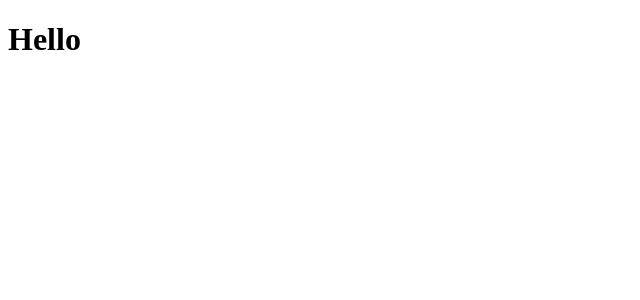
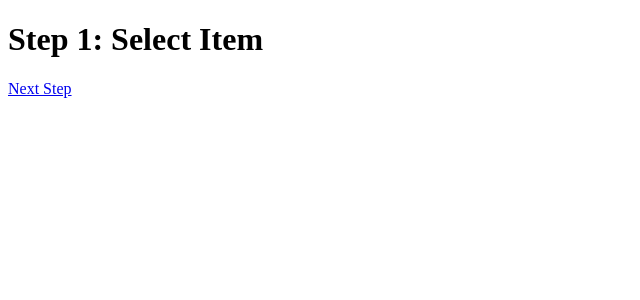
Before and after one commit to Kristian-kodehode/ecommerce-userflow, a React (Vite) app: page / in a window 1280 px wide. Shown: the top 300 px of the page, without its empty margins (0-640 px from the left). Built offline with nearby package versions, Linux system fonts and the light colour scheme.

Commit message:
no white screen anymore

```diff
--- a/src/App.jsx
+++ b/src/App.jsx
@@ -2,16 +2,20 @@ import { Routes, Route } from "react-router-dom";
 
 import "./App.css";
 
-import Step1 from "./routes/step1/step1.route.jsx";
-import Step2 from "./routes/step2/step2.route.jsx";
-import Step3 from "./routes/step3/step3.route.jsx";
-import Step4 from "./routes/step4/step4.route.jsx";
+import Step1 from "./routes/step1/step1.jsx";
+import Step2 from "./routes/step2/step2.jsx";
+import Step3 from "./routes/step3/step3.jsx";
+// import Step4 from "./routes/step4/step4.route.jsx";
 
 function App() {
   return (
-    <div>
-      <h1>Hello</h1>
-    </div>
+    <Routes>
+      <Route path="/" element={<Step1 />}>
+        <Route path="/step2" element={<Step2 />} />
+        <Route path="/step3" element={<Step3 />} />
+        {/* <Route path="/step4" element={<Step4 />} /> */}
+      </Route>
+    </Routes>
   );
 }
 
--- a/src/routes/step1/step1.route.jsx
+++ b/src/routes/step1/step1.jsx
@@ -6,7 +6,7 @@ const Step1 = () => {
     <div>
       <h1>Step 1: Select Item</h1>
       {/* Add your content for selecting an item here */}
-      <Link to="/item-added">Next Step</Link>
+      <Link to="/step2">Next Step</Link>
     </div>
   );
 };
--- a/src/routes/step2/step2.route.jsx
+++ b/src/routes/step2/step2.jsx
@@ -6,7 +6,7 @@ const Step2 = () => {
     <div>
       <h1>Step 2: Item Added to Basket</h1>
       {/* Add your content for displaying the basket here */}
-      <Link to="/shipping-and-payment">Next Step</Link>
+      <Link to="/step3">Next Step</Link>
     </div>
   );
 };
--- a/src/routes/step3/step3.route.jsx
+++ b/src/routes/step3/step3.jsx
@@ -6,7 +6,7 @@ const Step3 = () => {
     <div>
       <h1>Step 3: Add Shipping and Payment Details</h1>
       {/* Add your content for adding shipping and payment details here */}
-      <Link to="/payment-success">Next Step</Link>
+      <Link to="/step4">Next Step</Link>
     </div>
   );
 };
--- a/src/routes/step4/step4.route.jsx
+++ b/src/routes/step4/step4.route.jsx
@@ -7,7 +7,7 @@ const Step4 = () => {
 
   useEffect(() => {
     const redirectTimeout = setTimeout(() => {
-      history.push("/select-item");
+      history.push("/step1");
     }, redirectTime);
 
     return () => clearTimeout(redirectTimeout);
@@ -18,7 +18,7 @@ const Step4 = () => {
       <h1>Step 4: Payment Successful!</h1>
       <p>Redirecting to Step 1...</p>
       {/* Optionally, you can provide a link to manually go back to Step 1 */}
-      <Link to="/select-item">Go back to Step 1</Link>
+      <Link to="/step1">Go back to Step 1</Link>
     </div>
   );
 };
```
